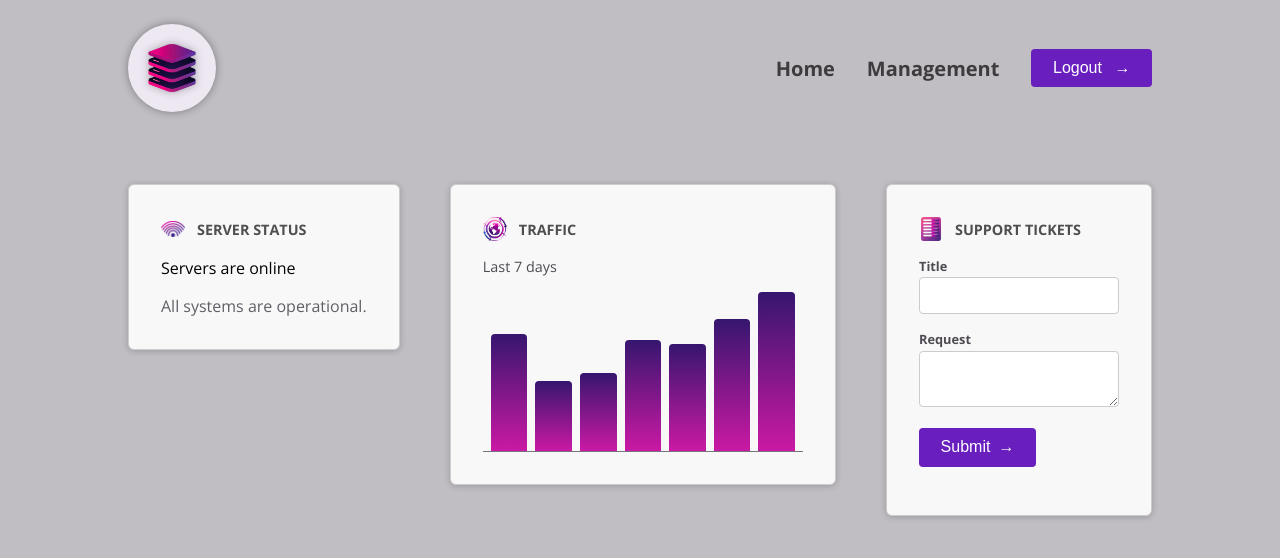
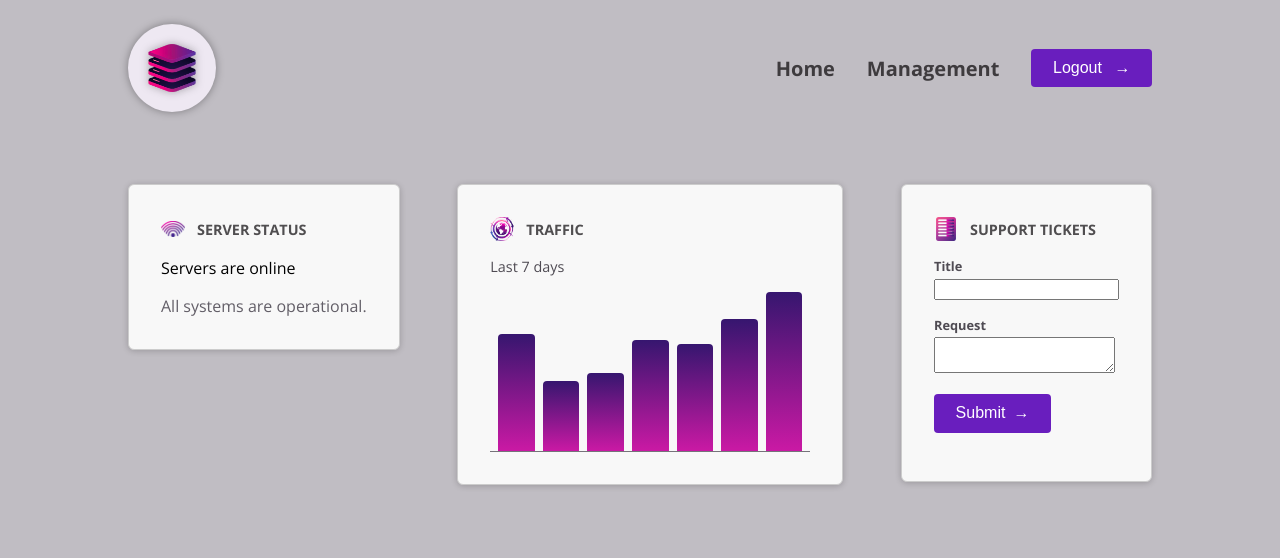
Before and after one commit to moonmirXD/angular-deep-dive, an Angular app: page / in a window 1280 px wide. Shown: the top 558 px of the page. Built offline with nearby package versions, Linux system fonts and the light colour scheme.

Commit message:
Using host elements like regular elements

```diff
--- a/src/app/dashboard/tickets/new-ticket/new-ticket.component.html
+++ b/src/app/dashboard/tickets/new-ticket/new-ticket.component.html
@@ -1,8 +1,8 @@
 <form>
-  <app-control label="Title">
+  <app-control class="control" label="Title">
     <input name="title" id="title" />
   </app-control>
-  <app-control label="Request">
+  <app-control class="control" label="Request">
     <textarea name="request" id="request"></textarea>
   </app-control>
   <p>
--- a/src/app/shared/control/control.component.ts
+++ b/src/app/shared/control/control.component.ts
@@ -6,7 +6,6 @@
   imports: [],
   templateUrl: './control.component.html',
   styleUrl: './control.component.css',
-  encapsulation: ViewEncapsulation.None,
 })
 export class ControlComponent {
   label = input.required<string>();
```
